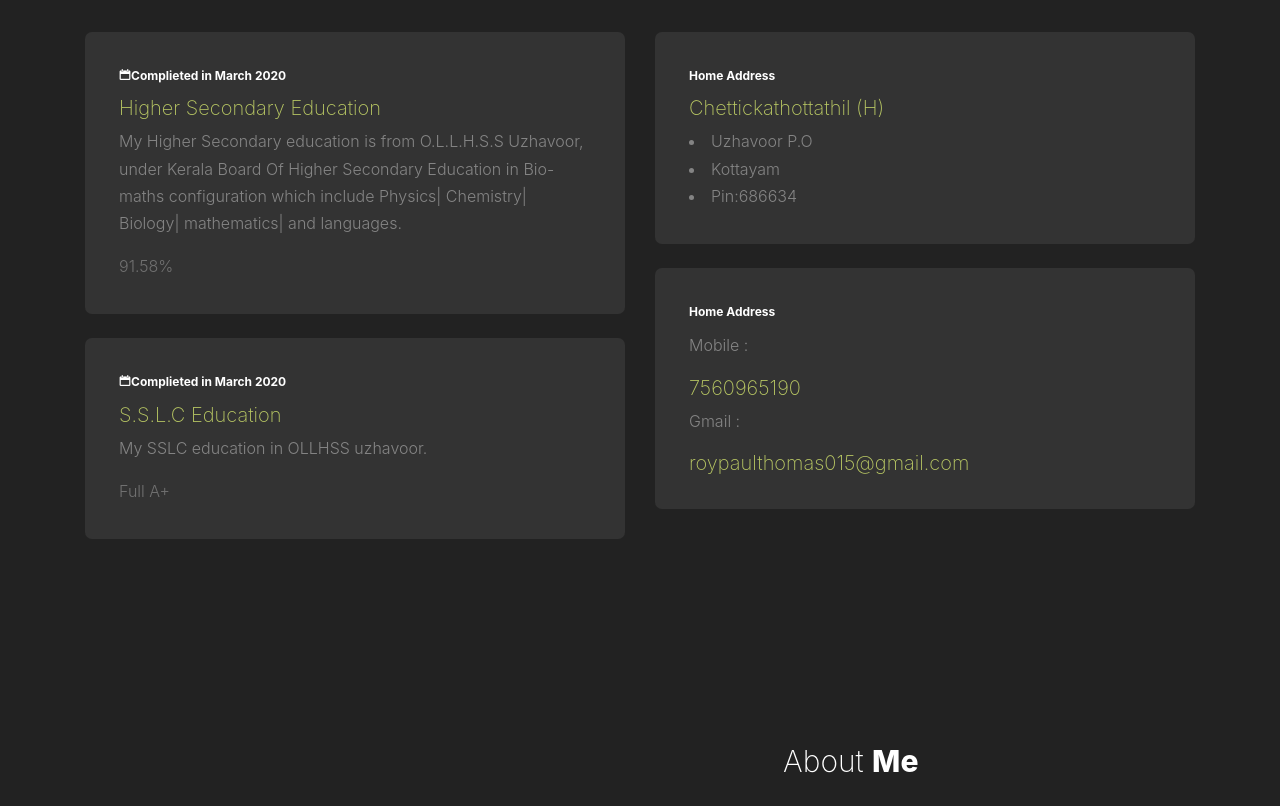
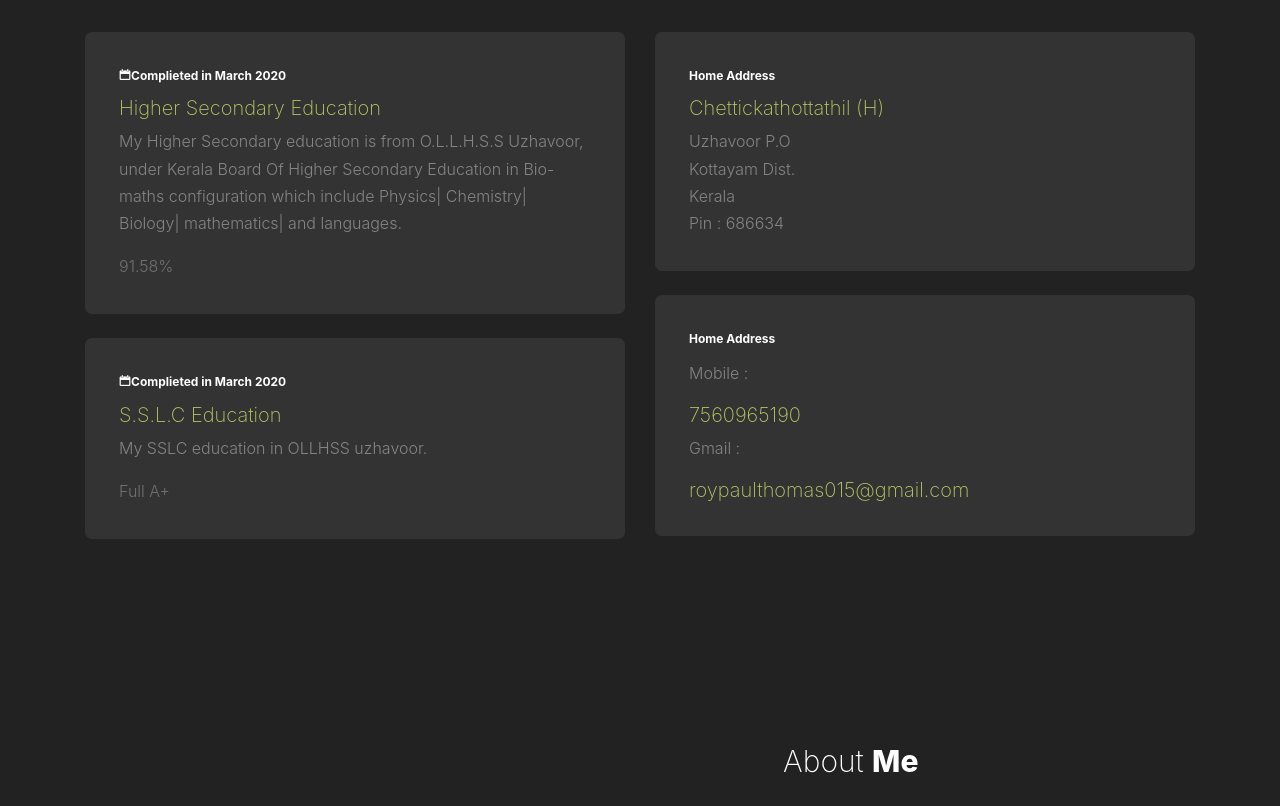
Before and after one commit to robinthomas001/roy, a plain HTML site: page index.html in a window 1280 px wide. Shown: the part 1060-1866 px from the top of the page. Drawn offline with nearby package versions, Linux system fonts and the light colour scheme; files whose address does not match are found by name.

Commit message:
Update index.html

```diff
--- a/index.html
+++ b/index.html
@@ -95,9 +95,7 @@
 					<div class="resume-item mb-4">
 						<span class="date">Home Address</span>
 						<h3>Chettickathottathil (H)</h3>
-						<li>Uzhavoor P.O</li>
-						<li>Kottayam</li>
-						<li>Pin:686634</li>
+						<p>Uzhavoor P.O <br> Kottayam Dist. <br> Kerala <br> Pin : 686634</p>
 					</div>
 					<div class="resume-item mb-4">
 						<span class="date">Home Address</span>
```
